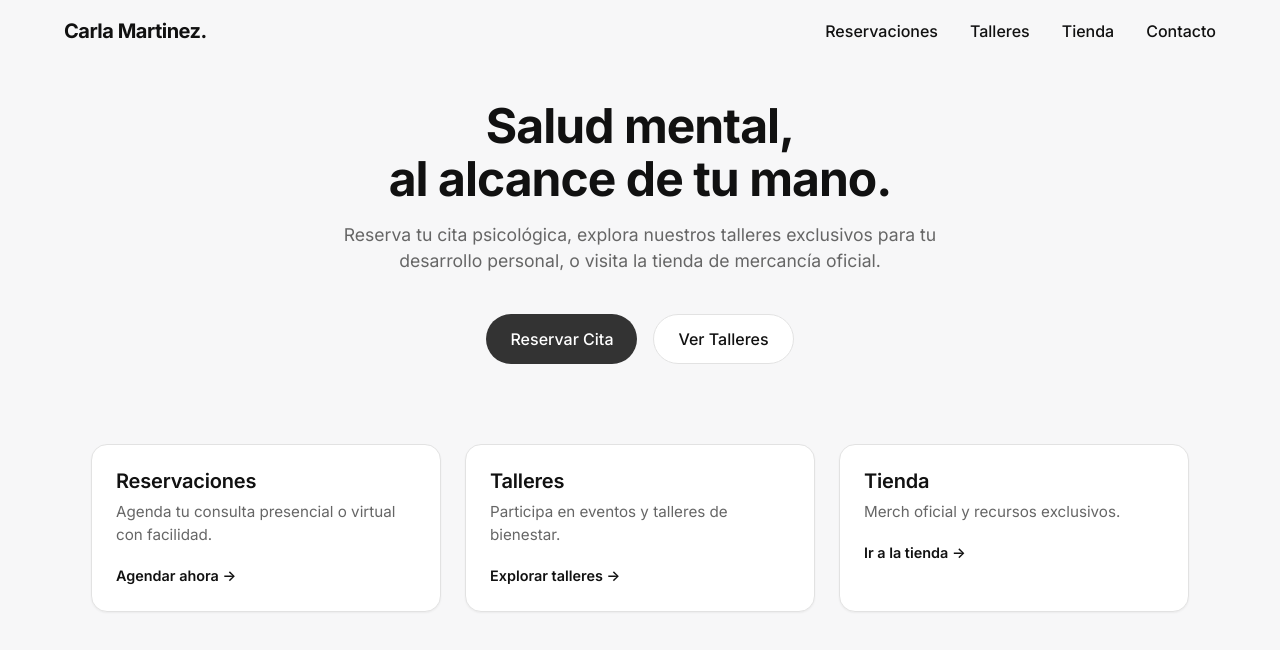
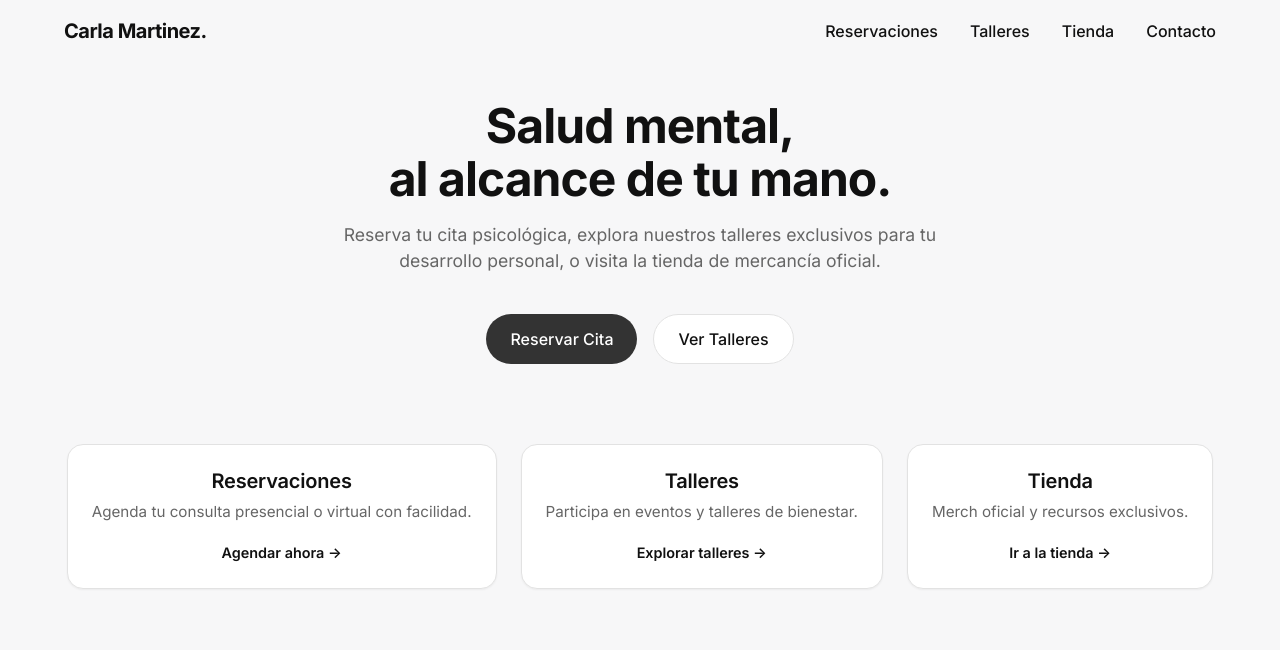
Before and after one commit to Villegascs/Psi.-Carla-Martinez, a Next.js app: page / in a window 1280 px wide. Shown: the top 650 px of the page. Built offline with nearby package versions, Linux system fonts and the light colour scheme; no server answers.

Commit message:
feat: add smooth scroll and fade-in animations

```diff
--- a/src/app/globals.css
+++ b/src/app/globals.css
@@ -21,6 +21,10 @@
 
   --transition-fast: 0.2s cubic-bezier(0.4, 0, 0.2, 1);
   --transition-normal: 0.3s cubic-bezier(0.4, 0, 0.2, 1);
+}
+
+html {
+  scroll-behavior: smooth;
 }
 
 * {
--- a/src/app/page.tsx
+++ b/src/app/page.tsx
@@ -1,34 +1,38 @@
+import FadeIn from "@/components/FadeIn";
+
 export default function Home() {
   return (
     <div style={{ display: "flex", flexDirection: "column", gap: "40px", alignItems: "center", textAlign: "center", paddingTop: "60px" }}>
-      <div>
+      <FadeIn delay={100} direction="up">
         <h1 className="heading-1">Salud mental, <br/>al alcance de tu mano.</h1>
         <p className="text-muted" style={{ maxWidth: "600px", margin: "0 auto", fontSize: "1.1rem" }}>
           Reserva tu cita psicológica, explora nuestros talleres exclusivos para tu desarrollo personal, o visita la tienda de mercancía oficial.
         </p>
-      </div>
+      </FadeIn>
 
-      <div style={{ display: "flex", gap: "16px" }}>
-        <a href="/reservaciones" className="btn-primary">Reservar Cita</a>
-        <a href="/talleres" className="btn-secondary">Ver Talleres</a>
-      </div>
+      <FadeIn delay={250} direction="up">
+        <div style={{ display: "flex", gap: "16px" }}>
+          <a href="/reservaciones" className="btn-primary">Reservar Cita</a>
+          <a href="/talleres" className="btn-secondary">Ver Talleres</a>
+        </div>
+      </FadeIn>
 
       <div className="mobile-wrap" style={{ display: "flex", gap: "24px", marginTop: "40px", justifyContent: "center", width: "100%" }}>
-        <div className="card" style={{ flex: "1 1 300px", maxWidth: "350px", textAlign: "left" }}>
+        <FadeIn delay={400} direction="up" className="card" style={{ flex: "1 1 300px", maxWidth: "350px", textAlign: "left" }}>
           <h3 className="heading-2" style={{ fontSize: "1.25rem", marginBottom: "8px" }}>Reservaciones</h3>
           <p className="text-muted" style={{ fontSize: "0.95rem", marginBottom: "16px" }}>Agenda tu consulta presencial o virtual con facilidad.</p>
           <a href="/reservaciones" style={{ fontWeight: 600, fontSize: "0.9rem" }}>Agendar ahora &rarr;</a>
-        </div>
-        <div className="card" style={{ flex: "1 1 300px", maxWidth: "350px", textAlign: "left" }}>
+        </FadeIn>
+        <FadeIn delay={500} direction="up" className="card" style={{ flex: "1 1 300px", maxWidth: "350px", textAlign: "left" }}>
           <h3 className="heading-2" style={{ fontSize: "1.25rem", marginBottom: "8px" }}>Talleres</h3>
           <p className="text-muted" style={{ fontSize: "0.95rem", marginBottom: "16px" }}>Participa en eventos y talleres de bienestar.</p>
           <a href="/talleres" style={{ fontWeight: 600, fontSize: "0.9rem" }}>Explorar talleres &rarr;</a>
-        </div>
-        <div className="card" style={{ flex: "1 1 300px", maxWidth: "350px", textAlign: "left" }}>
+        </FadeIn>
+        <FadeIn delay={600} direction="up" className="card" style={{ flex: "1 1 300px", maxWidth: "350px", textAlign: "left" }}>
           <h3 className="heading-2" style={{ fontSize: "1.25rem", marginBottom: "8px" }}>Tienda</h3>
           <p className="text-muted" style={{ fontSize: "0.95rem", marginBottom: "16px" }}>Merch oficial y recursos exclusivos.</p>
           <a href="/tienda" style={{ fontWeight: 600, fontSize: "0.9rem" }}>Ir a la tienda &rarr;</a>
-        </div>
+        </FadeIn>
       </div>
     </div>
   );
--- /dev/null
+++ b/src/components/FadeIn.tsx
@@ -0,0 +1,65 @@
+"use client";
+
+import { useEffect, useRef, useState } from "react";
+
+export default function FadeIn({
+  children,
+  delay = 0,
+  direction = "up",
+  className = "",
+}: {
+  children: React.ReactNode;
+  delay?: number;
+  direction?: "up" | "down" | "left" | "right" | "none";
+  className?: string;
+}) {
+  const [isVisible, setIsVisible] = useState(false);
+  const ref = useRef<HTMLDivElement>(null);
+
+  useEffect(() => {
+    const observer = new IntersectionObserver(
+      ([entry]) => {
+        if (entry.isIntersecting) {
+          setIsVisible(true);
+          observer.unobserve(entry.target);
+        }
+      },
+      {
+        threshold: 0.1,
+        rootMargin: "50px",
+      }
+    );
+
+    if (ref.current) {
+      observer.observe(ref.current);
+    }
+
+    return () => {
+      if (ref.current) {
+        observer.unobserve(ref.current);
+      }
+    };
+  }, []);
+
+  let transform = "translateY(0)";
+  if (!isVisible) {
+    if (direction === "up") transform = "translateY(40px)";
+    else if (direction === "down") transform = "translateY(-40px)";
+    else if (direction === "left") transform = "translateX(40px)";
+    else if (direction === "right") transform = "translateX(-40px)";
+  }
+
+  return (
+    <div
+      ref={ref}
+      className={className}
+      style={{
+        opacity: isVisible ? 1 : 0,
+        transform,
+        transition: `opacity 0.6s cubic-bezier(0.4, 0, 0.2, 1) ${delay}ms, transform 0.6s cubic-bezier(0.4, 0, 0.2, 1) ${delay}ms`,
+      }}
+    >
+      {children}
+    </div>
+  );
+}
```
